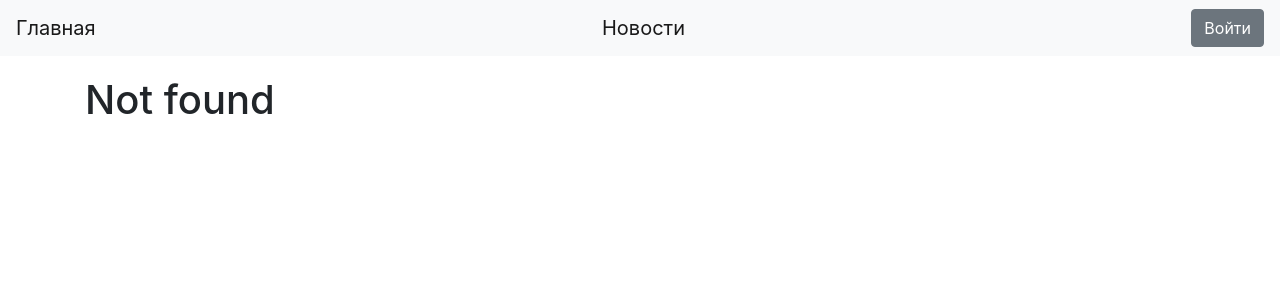
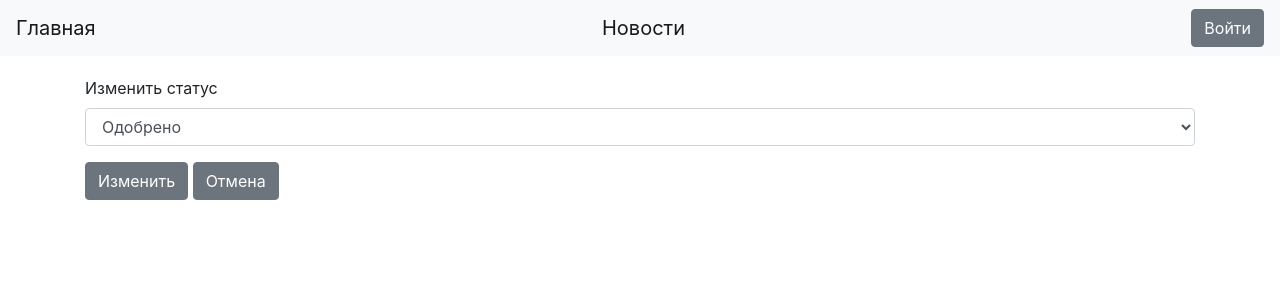
Before and after one commit to daria-ch/profilance-test, a React (Create React App) app: page /news/1 in a window 1280 px wide. Before the commit this address had no page. Shown: the top 300 px of the page. Built offline with nearby package versions, Linux system fonts and the light colour scheme; no server answers.

Commit message:
Created possibility to approve the article by admin

```diff
--- a/src/App.js
+++ b/src/App.js
@@ -2,10 +2,11 @@ import React, {Component, Fragment} from 'react';
 import {Container} from "reactstrap";
 import {Route, Switch} from "react-router";
 import Toolbar from "./components/UI/Toolbar/Toolbar";
-import './App.css';
 import Main from "./containers/Main/Main";
 import News from "./containers/News/News";
 import NewArticle from "./containers/NewArticle/NewArticle";
+import ChangeStatus from "./containers/ChangeStatus/ChangeStatus";
+import './App.css';
 
 class App extends Component {
     render() {
@@ -19,6 +20,7 @@ class App extends Component {
                         <Route path="/" exact component={Main}/>
                         <Route path="/news" exact component={News}/>
                         <Route path="/new" exact component={NewArticle}/>
+                        <Route path="/news/:id" exact component={ChangeStatus}/>
                         <Route render={() => <h1>Not found</h1>}/>
                     </Switch>
                 </Container>
--- a/src/components/Article/Article.js
+++ b/src/components/Article/Article.js
@@ -1,6 +1,6 @@
 import React, {Component} from 'react';
 import {connect} from "react-redux";
-import {Button, Media} from 'reactstrap';
+import {Button, Media, NavLink} from 'reactstrap';
 
 class Article extends Component {
     render() {
@@ -9,12 +9,13 @@ class Article extends Component {
                 <Media body>
                     <Media heading>
                         {this.props.title}
-                        <p>{this.props.approve}</p>
                     </Media>
+                    <NavLink href={this.props.changeStatus}>{this.props.approve}</NavLink>
                     {this.props.text}
                     <p><em>~ {this.props.date}</em></p>
                     {this.props.admin ? <Button color="danger" onClick={this.props.delete}>Delete</Button> : null}
                 </Media>
+                <hr/>
             </Media>
         );
     }
--- /dev/null
+++ b/src/containers/ChangeStatus/ChangeStatus.js
@@ -0,0 +1,73 @@
+import React, {Component} from 'react';
+import axiosApi from "../../axiosApi";
+import {Button, Form, FormGroup, Label, Input} from 'reactstrap';
+
+
+class ChangeStatus extends Component {
+    state = {
+        title: '',
+        text: '',
+        date: '',
+        approve: '',
+        status: ''
+    }
+
+    inputChangeHandler = (event) => this.setState({[event.target.name]: event.target.value});
+
+    async componentDidMount() {
+        const id = this.props.match.params.id;
+        const response = await axiosApi.get('/news/' + id + '.json');
+        this.setState({
+            title: response.data.title,
+            text: response.data.text,
+            date: response.data.date,
+            approve: response.data.approve
+        });
+    }
+
+    onCancelClick = () => {
+        this.props.history.push('/news');
+    }
+
+    editArticleHandler = async (event) => {
+        event.preventDefault();
+        let approve = null;
+
+        if (this.state.status === 'Одобрено') {
+            approve = true
+        } else {
+            approve = false
+        }
+        const newArticle = {
+            title: this.state.title,
+            text: this.state.text,
+            date: this.state.date,
+            approve: approve
+        };
+        this.setState({title: '', text: '', date: '', approve: ''});
+
+        const id = this.props.match.params.id;
+        await axiosApi.put('/news/' + id + '.json', newArticle);
+        this.props.history.push('/news');
+    };
+
+    render() {
+        return (
+            <Form onSubmit={this.editArticleHandler}>
+                <FormGroup>
+                    <Label for="status">Изменить статус</Label>
+                    <Input type="select" name="status" id="status"
+                           value={this.state.status}
+                           onChange={this.inputChangeHandler}>
+                        <option>Одобрено</option>
+                        <option>Не одобрено</option>
+                    </Input>
+                </FormGroup>
+                <Button onSubmit={this.editArticleHandler}>Изменить</Button>{' '}
+                <Button onClick={this.onCancelClick}>Отмена</Button>
+            </Form>
+        );
+    }
+}
+
+export default ChangeStatus;
--- a/src/containers/News/News.js
+++ b/src/containers/News/News.js
@@ -1,10 +1,10 @@
 import React, {Component, Fragment} from 'react';
 import {connect} from "react-redux";
+import {NavLink as RouterNavLink} from "react-router-dom";
 import {Button, Form, FormGroup, Input, NavbarBrand} from 'reactstrap';
-import {deleteArticle, fetchNews} from "../../store/actions/newsActions";
+import {deleteArticle, editArticle, fetchNews} from "../../store/actions/newsActions";
 import Article from "../../components/Article/Article";
 import Spinner from "../../components/UI/Spinner/Spinner";
-import {NavLink as RouterNavLink} from "react-router-dom";
 
 class News extends Component {
 
@@ -16,8 +16,12 @@ class News extends Component {
         this.props.fetchNews();
     }
 
-    updateSearch(event) {
+    updateSearch = (event) => {
         this.setState({search: event.target.value.substr(0, 20)});
+    }
+
+    showAlert = () => {
+        alert('Hello');
     }
 
     render() {
@@ -40,13 +44,27 @@ class News extends Component {
             });
         } else {
             news = newsList.reverse().map(article => {
+                if (this.props.news[article].approve === false) {
                     return <Article
                         key={article}
                         title={this.props.news[article].title}
                         text={this.props.news[article].text}
                         date={this.props.news[article].date}
                         delete={() => this.props.deleteArticle(article)}
+                        approve='Не одобрено'
+                        changeStatus={'/news/' + article}
                     />
+                } else {
+                    return <Article
+                        key={article}
+                        title={this.props.news[article].title}
+                        text={this.props.news[article].text}
+                        date={this.props.news[article].date}
+                        delete={() => this.props.deleteArticle(article)}
+                        approve='Одобрено'
+                        changeStatus={'/news/' + article}
+                    />
+                }
             });
         }
 
@@ -84,7 +102,8 @@ const mapStateToProps = state => ({
 
 const mapDispatchToProps = dispatch => ({
     fetchNews: () => dispatch(fetchNews()),
-    deleteArticle: article => dispatch(deleteArticle(article))
+    deleteArticle: article => dispatch(deleteArticle(article)),
+    editArticle: (article, newArticle) => dispatch(editArticle(article, newArticle))
 });
 
 export default connect(mapStateToProps, mapDispatchToProps)(News);
```
Lines whose indentation alone changed are shown as unchanged.
